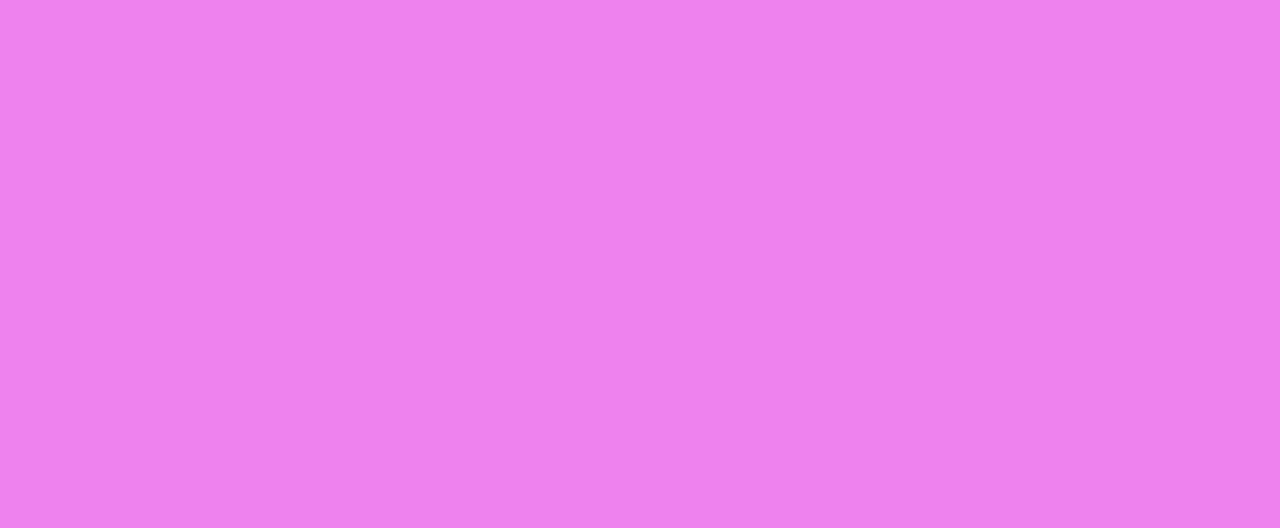
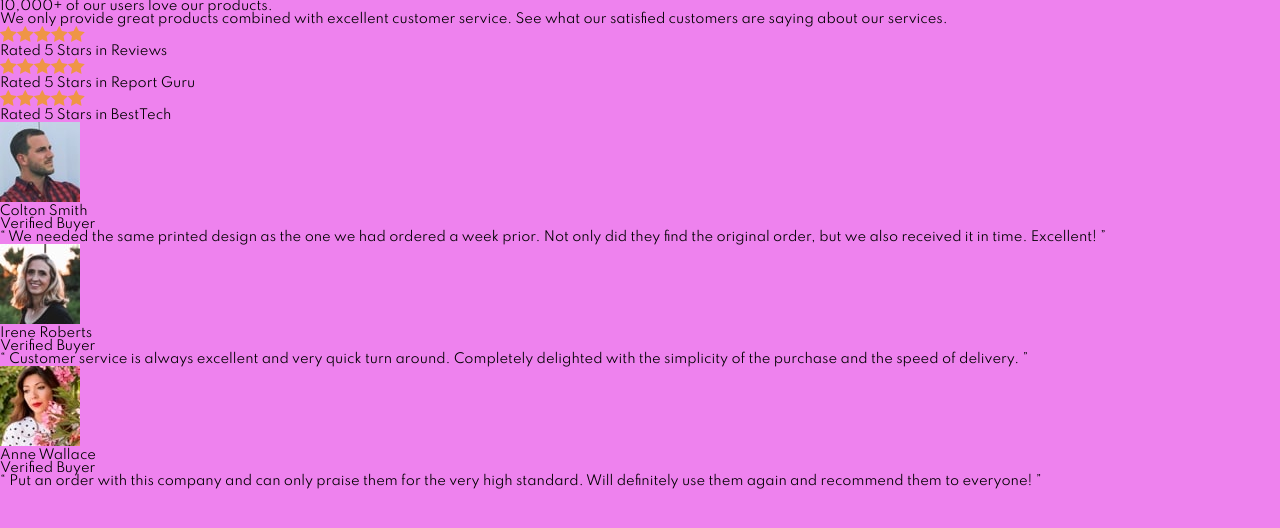
Before and after one commit to tloyan/frontendmentor, a Next.js app: page /social-proof-section in a window 1280 px wide. Shown: the top 528 px of the page. Built offline with nearby package versions, Linux system fonts and the light colour scheme.

Commit message:
add all content

```diff
--- a/components/social-proof-section/index.js
+++ b/components/social-proof-section/index.js
@@ -4,9 +4,96 @@ import style from './style.module.css';
 
 const SocialProofSectionComponent = () => (
   <div className={style.container}>
-    <div className={style.description_container}></div>
-    <div className={style.rated_container}></div>
-    <div className={style.feedback_container}></div>
+    <div className={style.center}>
+      <div className={style.description_container}>
+        <h1 className={style.description_title}>10,000+ of our users love our products.</h1>
+        <p className={style.description_content}>
+          We only provide great products combined with excellent customer service.
+          See what our satisfied customers are saying about our services.
+        </p>
+      </div>
+      <div className={style.rated_container}>
+        <div className={style.rated_item + ' ' + style.first}>
+          <div className={style.rated_stars}>
+            <img src="/social-proof-section/icon-star.svg" />
+            <img src="/social-proof-section/icon-star.svg" />
+            <img src="/social-proof-section/icon-star.svg" />
+            <img src="/social-proof-section/icon-star.svg" />
+            <img src="/social-proof-section/icon-star.svg" />
+          </div>
+          <p>Rated 5 Stars in Reviews</p>
+        </div>
+        <div className={style.rated_item}>
+          <div className={style.rated_stars}>
+            <img src="/social-proof-section/icon-star.svg" />
+            <img src="/social-proof-section/icon-star.svg" />
+            <img src="/social-proof-section/icon-star.svg" />
+            <img src="/social-proof-section/icon-star.svg" />
+            <img src="/social-proof-section/icon-star.svg" />
+          </div>
+          <p>Rated 5 Stars in Report Guru</p>
+        </div>
+        <div className={style.rated_item + ' ' + style.last}>
+          <div className={style.rated_stars}>
+            <img src="/social-proof-section/icon-star.svg" />
+            <img src="/social-proof-section/icon-star.svg" />
+            <img src="/social-proof-section/icon-star.svg" />
+            <img src="/social-proof-section/icon-star.svg" />
+            <img src="/social-proof-section/icon-star.svg" />
+          </div>
+          <p>Rated 5 Stars in BestTech</p>
+        </div>
+      </div>
+      <div className={style.feedback_container}>
+        <div className={style.feedback_item + ' ' + style.first}>
+          <div className={style.feedback_item_head}>
+            <div className={style.feedback_item_head_imageWrapper}>
+              <img src="/social-proof-section/image-colton.jpg" />
+            </div>
+            <div className={style.feedback_item_head_content}>
+              <p className={style.feedback_item_head_name}>Colton Smith</p>
+              <p className={style.feedback_item_head_status}>Verified Buyer</p>
+            </div>
+          </div>
+          <p className={style.feedback_item_content}>
+            “ We needed the same printed design as the one we had ordered a week prior.
+            Not only did they find the original order, but we also received it in time.
+            Excellent! ”
+          </p>
+        </div>
+        <div className={style.feedback_item}>
+          <div className={style.feedback_item_head}>
+            <div className={style.feedback_item_head_imageWrapper}>
+              <img src="/social-proof-section/image-irene.jpg" />
+            </div>
+            <div className={style.feedback_item_head_content}>
+              <p className={style.feedback_item_head_name}>Irene Roberts</p>
+              <p className={style.feedback_item_head_status}>Verified Buyer</p>
+            </div>
+          </div>
+          <p className={style.feedback_item_content}>
+            “ Customer service is always excellent and very quick turn around. Completely
+            delighted with the simplicity of the purchase and the speed of delivery. ”
+          </p>
+        </div>
+        <div className={style.feedback_item + ' ' + style.last}>
+          <div className={style.feedback_item_head}>
+              <div className={style.feedback_item_head_imageWrapper}>
+                <img src="/social-proof-section/image-anne.jpg" />
+              </div>
+              <div className={style.feedback_item_head_content}>
+                <p className={style.feedback_item_head_name}>Anne Wallace</p>
+                <p className={style.feedback_item_head_status}>Verified Buyer</p>
+              </div>
+          </div>
+          <p className={style.feedback_item_content}>
+            “ Put an order with this company and can only praise them for the very high
+            standard. Will definitely use them again and recommend them to everyone! ”
+          </p>
+        </div>
+      </div>
+
+    </div>
   </div>
 );
 
```
